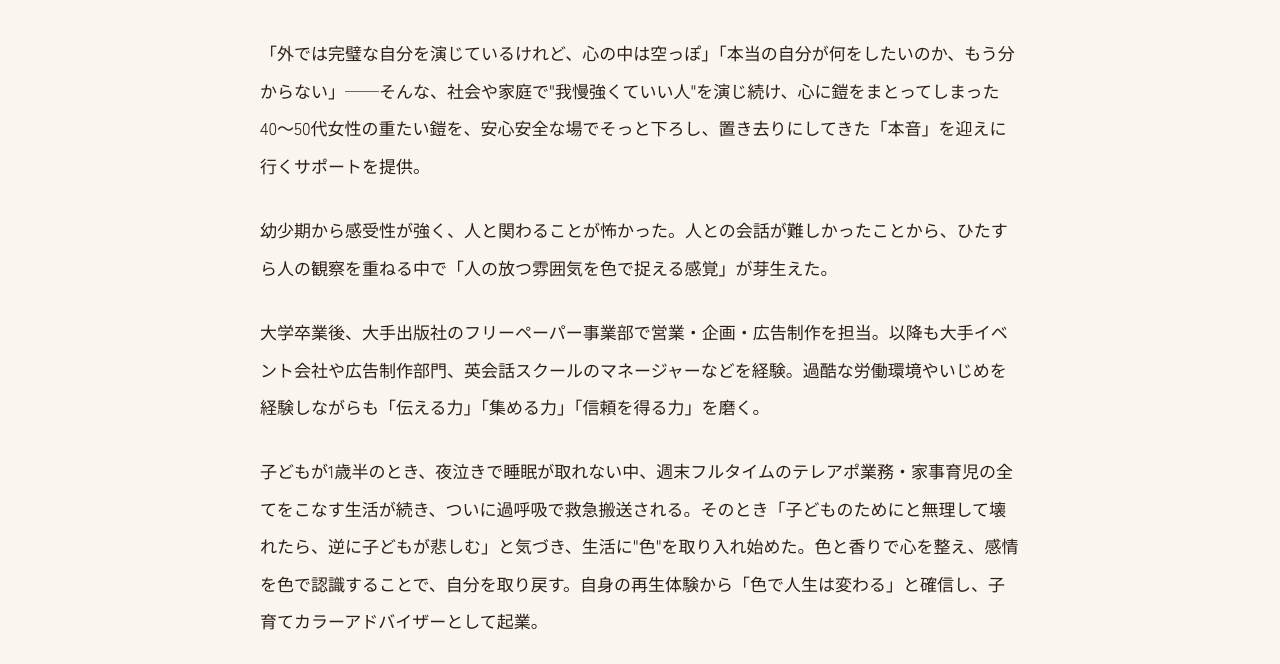
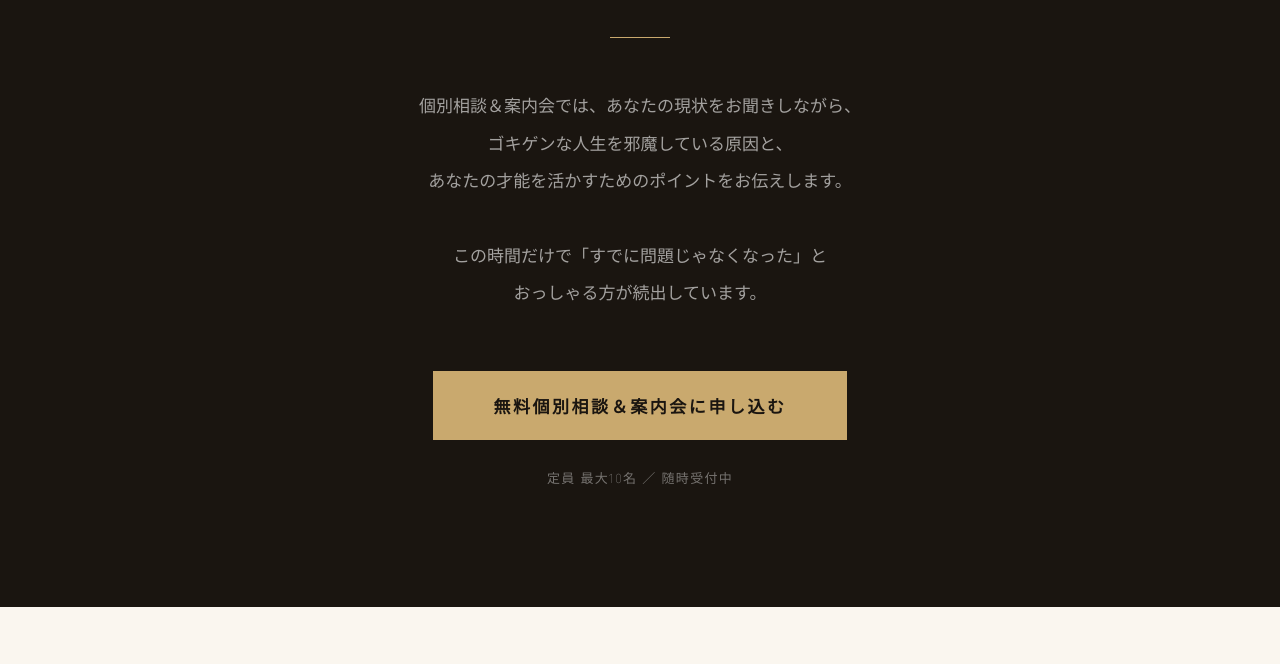
Before and after one commit to keicolor/joyfulness, a plain HTML site: page index.html in a window 1280 px wide. Shown: the part 9333-9997 px from the top of the page. Drawn offline with nearby package versions, Linux system fonts and the light colour scheme.

Commit message:
Add files via upload

```diff
--- a/index.html
+++ b/index.html
@@ -883,6 +883,27 @@
 </section>
 
 
+<!-- CTA -->
+<section class="cta-section">
+  <div class="container">
+    <span class="section-label reveal">First Step</span>
+    <h2 class="section-title reveal">
+      まず、あなたの話を<br>聴かせてください。
+    </h2>
+    <div class="gold-rule reveal"></div>
+    <p class="cta-text reveal">
+      個別相談＆案内会では、あなたの現状をお聞きしながら、<br>
+      ゴキゲンな人生を邪魔している原因と、<br>
+      あなたの才能を活かすためのポイントをお伝えします。<br><br>
+      この時間だけで「すでに問題じゃなくなった」と<br>
+      おっしゃる方が続出しています。
+    </p>
+    <a href="https://www.reservestock.jp/page/event_series/Yzg3MDJlM2FmN" class="cta-btn reveal" target="_blank">無料個別相談＆案内会に申し込む</a>
+    <p class="cta-limit reveal">定員 最大10名 ／ 随時受付中</p>
+  </div>
+</section>
+
+
 <!-- PROFILE -->
 <section class="profile-section">
   <div class="container">
@@ -906,21 +927,9 @@
 </section>
 
 
-<!-- CTA -->
+<!-- CTA FINAL -->
 <section class="cta-section">
   <div class="container">
-    <span class="section-label reveal">First Step</span>
-    <h2 class="section-title reveal">
-      まず、あなたの話を<br>聴かせてください。
-    </h2>
-    <div class="gold-rule reveal"></div>
-    <p class="cta-text reveal">
-      個別相談＆案内会では、あなたの現状をお聞きしながら、<br>
-      ゴキゲンな人生を邪魔している原因と、<br>
-      あなたの才能を活かすためのポイントをお伝えします。<br><br>
-      この時間だけで「すでに問題じゃなくなった」と<br>
-      おっしゃる方が続出しています。
-    </p>
     <a href="https://www.reservestock.jp/page/event_series/Yzg3MDJlM2FmN" class="cta-btn reveal" target="_blank">無料個別相談＆案内会に申し込む</a>
     <p class="cta-limit reveal">定員 最大10名 ／ 随時受付中</p>
   </div>
```
